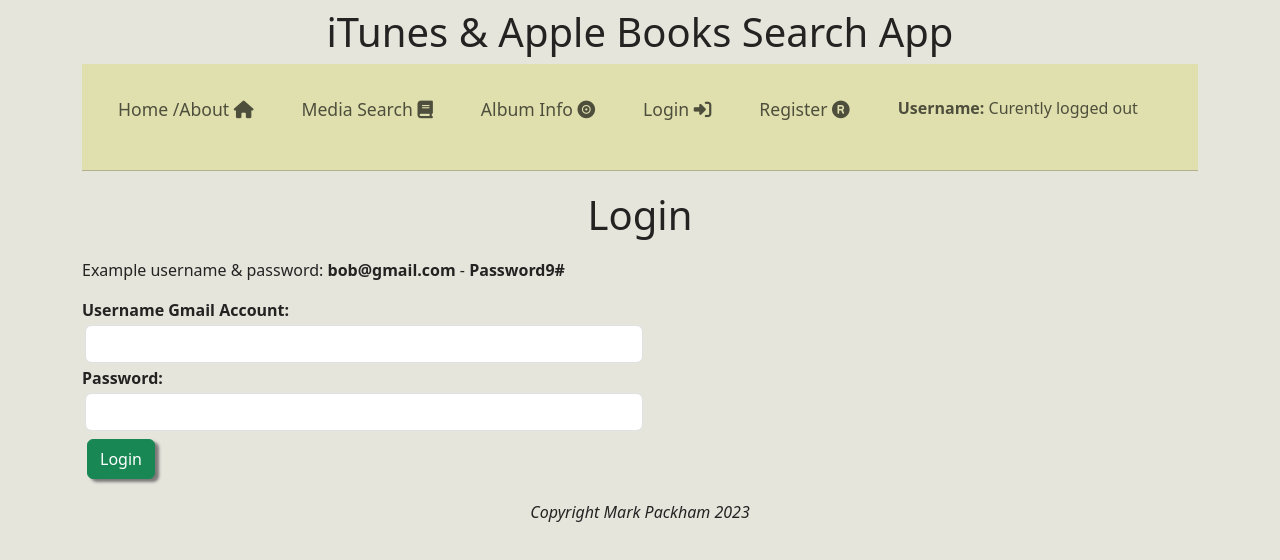
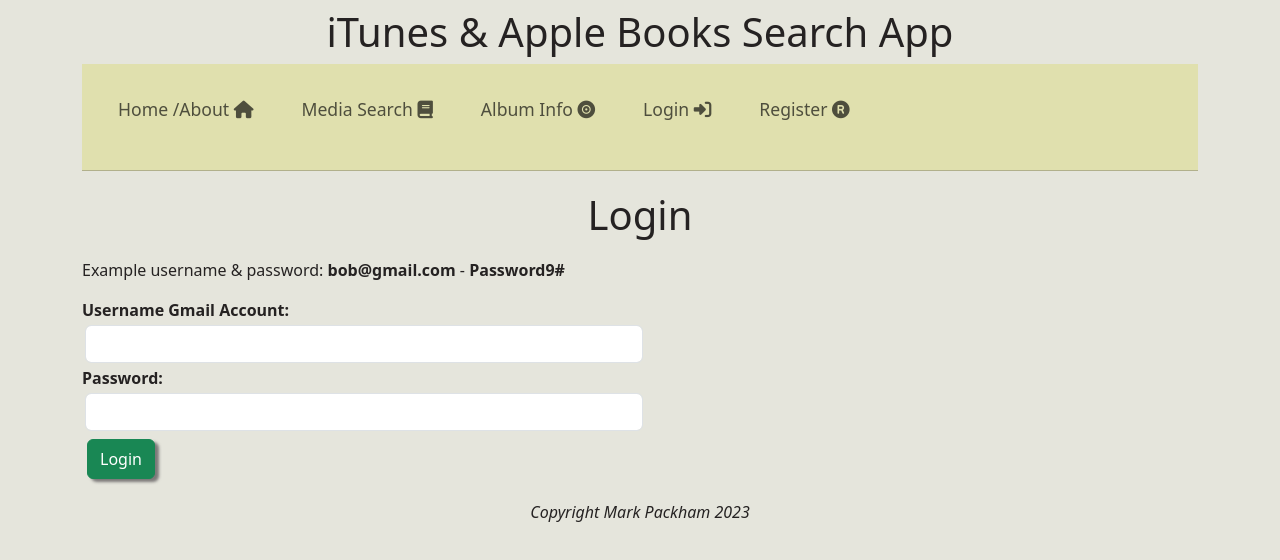
Before and after one commit to markpackham/HyperionReactExpressFaviTunesCapstoneProject, a React (Vite) app in the folder frontend/: page /login in a window 1280 px wide. Shown: the top 560 px of the page. Built offline with nearby package versions, Linux system fonts and the light colour scheme.

Commit message:
handle username output

```diff
--- a/frontend/src/components/sitewide/NavbarSitewide.jsx
+++ b/frontend/src/components/sitewide/NavbarSitewide.jsx
@@ -10,7 +10,7 @@ const NavbarSitewide = () => {
   const dispatch = useDispatch();
 
   const handleLogout = () => {
-    dispatch(setUserName("Currently logged out"));
+    dispatch(setUserName(userName));
     // Delete token
     sessionStorage.setItem("jwt_token", "");
     navigate("/login");
@@ -49,17 +49,20 @@ const NavbarSitewide = () => {
               </Link>
             </li>
             {token_storage && (
+              <>
                 <li className="nav-item">
                   <a onClick={handleLogout} className="nav-link" to="/register">
                     Logout <i className="fa-solid fa-right-from-bracket"></i>
                   </a>
                 </li>
-            )}
+
                 <li className="nav-item">
                   <span className="nav-link">
                     <strong>Username:</strong> {userName}
                   </span>
                 </li>
+              </>
+            )}
           </ul>
         </div>
       </nav>
--- a/frontend/src/store/userSlice.js
+++ b/frontend/src/store/userSlice.js
@@ -2,7 +2,7 @@ import { createSlice } from "@reduxjs/toolkit";
 
 // User gained via login or register
 const initialState = {
-  userName: "Curently logged out",
+  userName: "",
 };
 
 export const userSlice = createSlice({
```
Lines whose indentation alone changed are shown as unchanged.
